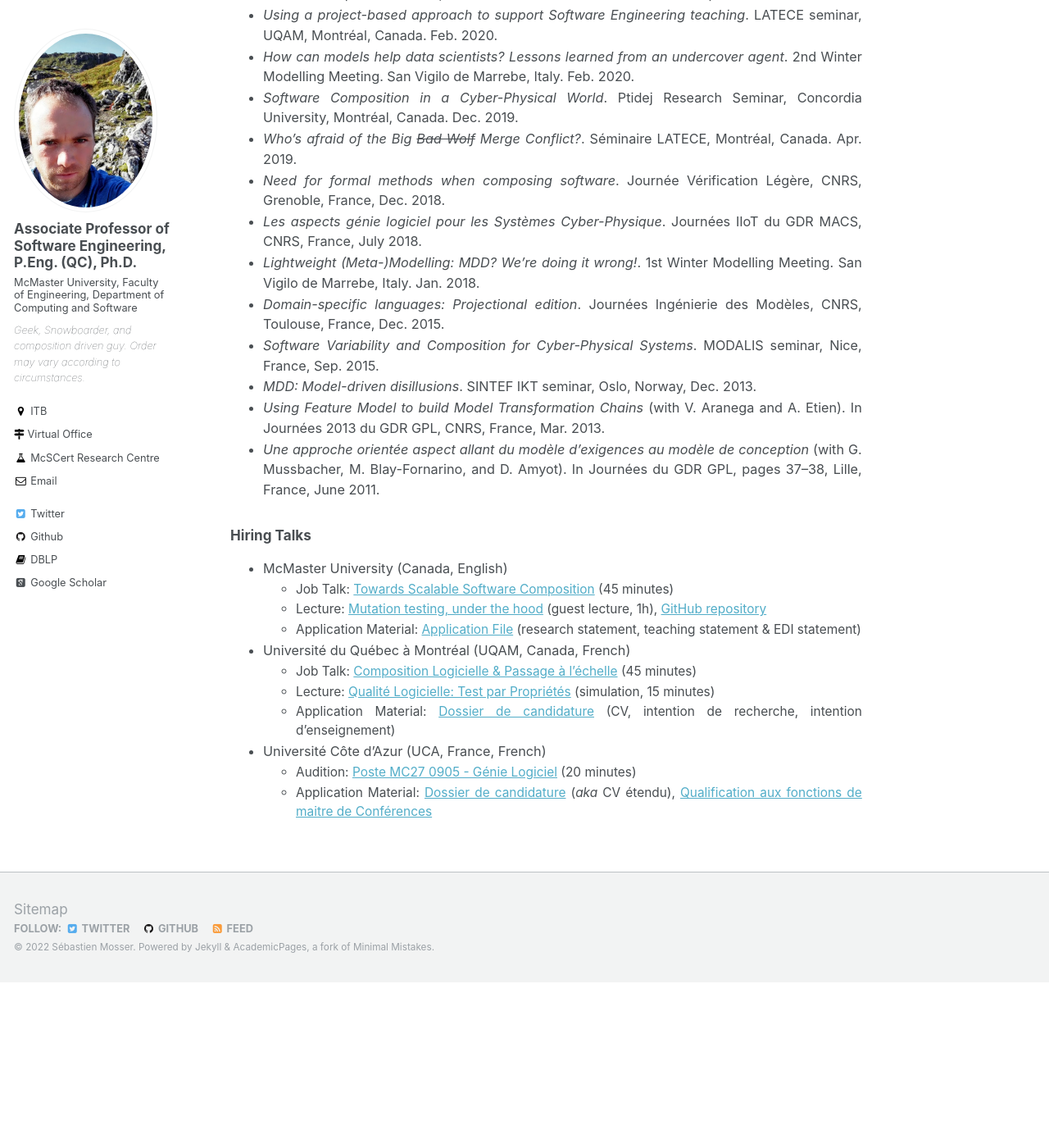
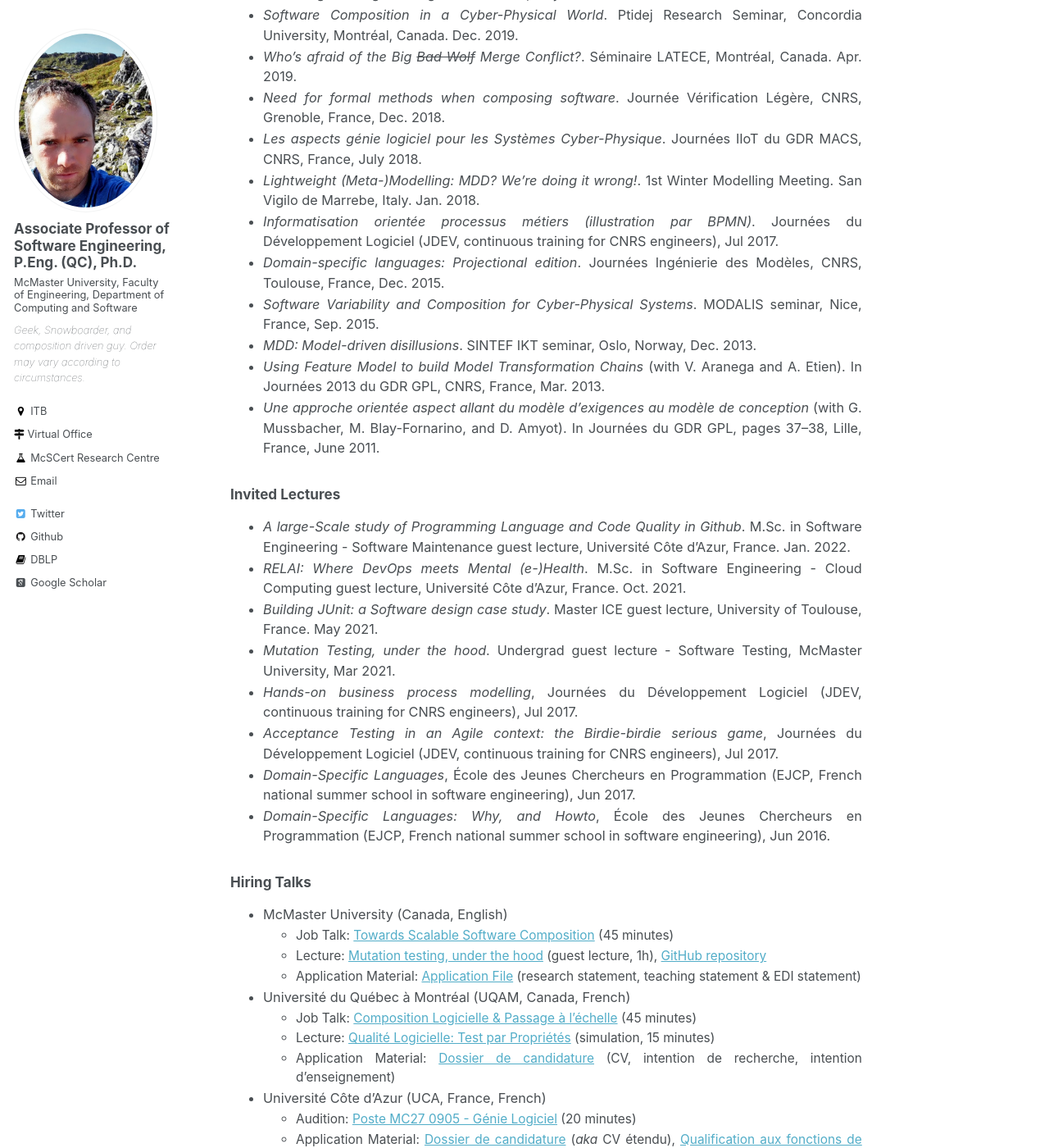
Before and after one commit to mosser/mosser.github.io, a Jekyll site: the page built from _pages/talks.md, in a window 1280 px wide and 1400 px high, scrolled down 1219 px. Shown: the whole window at 82% size. Built offline with Jekyll 4.4.1, drawn with Linux system fonts in a browser that asks for light colours; some web fonts are replaced; before the commit the page ends 2417 px from its top, so only the background shows below that; some of the changed text lies outside the part shown.

Commit message:
open access + talks

```diff
--- a/_pages/talks.md
+++ b/_pages/talks.md
@@ -38,11 +36,24 @@ I am regularly invited to talk about my research interests, as well as the way w
 - _Need for formal methods when composing software_. Journée Vérification Légère, CNRS, Grenoble, France, Dec. 2018.
 - _Les aspects génie logiciel pour les Systèmes Cyber-Physique_. Journées IIoT du GDR MACS, CNRS, France, July 2018.
 - _Lightweight (Meta-)Modelling: MDD? We're doing it wrong!_. 1st Winter Modelling Meeting. San Vigilo de Marrebe, Italy. Jan. 2018.
+- _Informatisation orientée processus métiers (illustration par BPMN)_. Journées du Développement Logiciel (JDEV, continuous training for CNRS engineers), Jul 2017.
 - _Domain-specific languages: Projectional edition_. Journées Ingénierie des Modèles, CNRS, Toulouse, France, Dec. 2015.
 - _Software Variability and Composition for Cyber-Physical Systems_. MODALIS seminar, Nice, France, Sep. 2015.
 - _MDD: Model-driven disillusions_. SINTEF IKT seminar, Oslo, Norway, Dec. 2013.
 - _Using Feature Model to build Model Transformation Chains_ (with V. Aranega and A. Etien). In Journées 2013 du GDR GPL, CNRS, France, Mar. 2013.
 - _Une approche orientée aspect allant du modèle d’exigences au modèle de conception_ (with G. Mussbacher, M. Blay-Fornarino, and D. Amyot). In Journées du GDR GPL, pages 37–38, Lille, France, June 2011.
+
+### Invited Lectures
+
+- _A large-Scale study of Programming Language and Code Quality in Github_. M.Sc. in Software Engineering - Software Maintenance guest lecture, Université Côte d'Azur, France. Jan. 2022.
+- _RELAI: Where DevOps meets Mental (e-)Health_. M.Sc. in Software Engineering - Cloud Computing guest lecture, Université Côte d'Azur, France. Oct. 2021.
+- _Building JUnit: a Software design case study_. Master ICE guest lecture, University of Toulouse, France. May 2021.
+- _Mutation Testing, under the hood_. Undergrad guest lecture - Software Testing, McMaster University, Mar 2021.
+- _Hands-on business process modelling_, Journées du Développement Logiciel (JDEV, continuous training for CNRS engineers), Jul 2017.
+- _Acceptance Testing in an Agile context: the Birdie-birdie serious game_, Journées du Développement Logiciel (JDEV, continuous training for CNRS engineers), Jul 2017.
+- _Domain-Specific Languages_, École des Jeunes Chercheurs en Programmation (EJCP, French national summer school in software engineering), Jun 2017.
+- _Domain-Specific Languages: Why, and Howto_, École des Jeunes Chercheurs en Programmation (EJCP, French national summer school in software engineering), Jun 2016.
+
 
 ### Hiring Talks
 
```
Also changed, not shown: other parts of _pages/talks.md (+0 -2 lines), bibtex/data.bib (+10 -0 lines).
